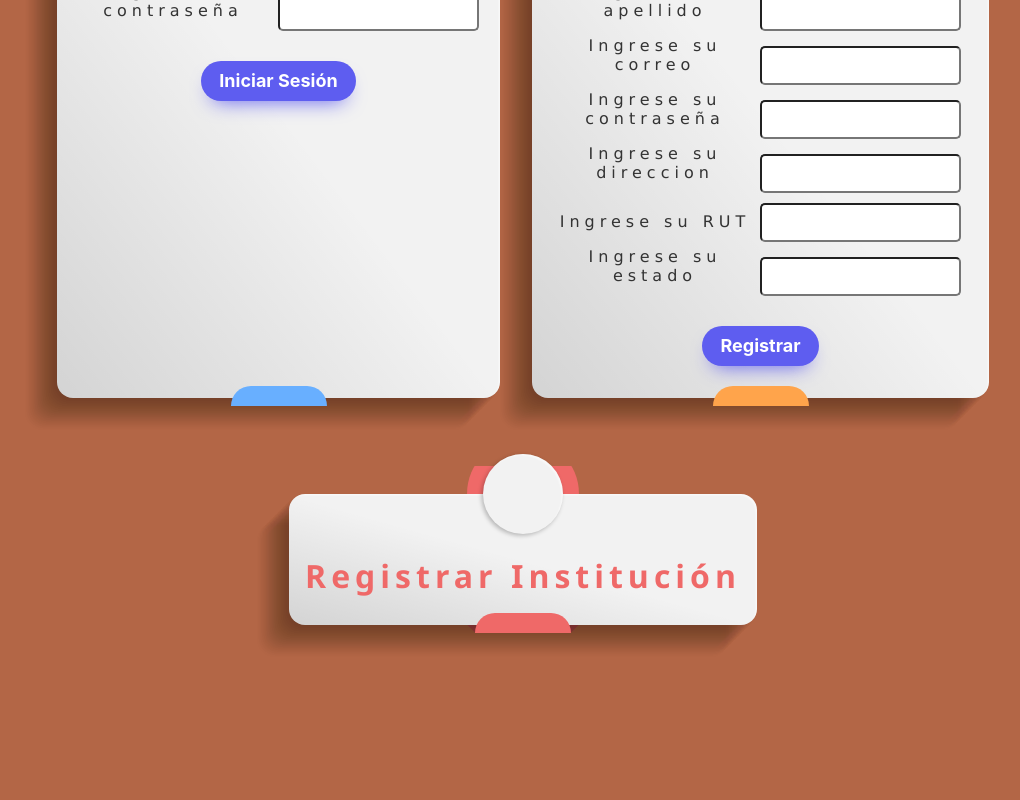
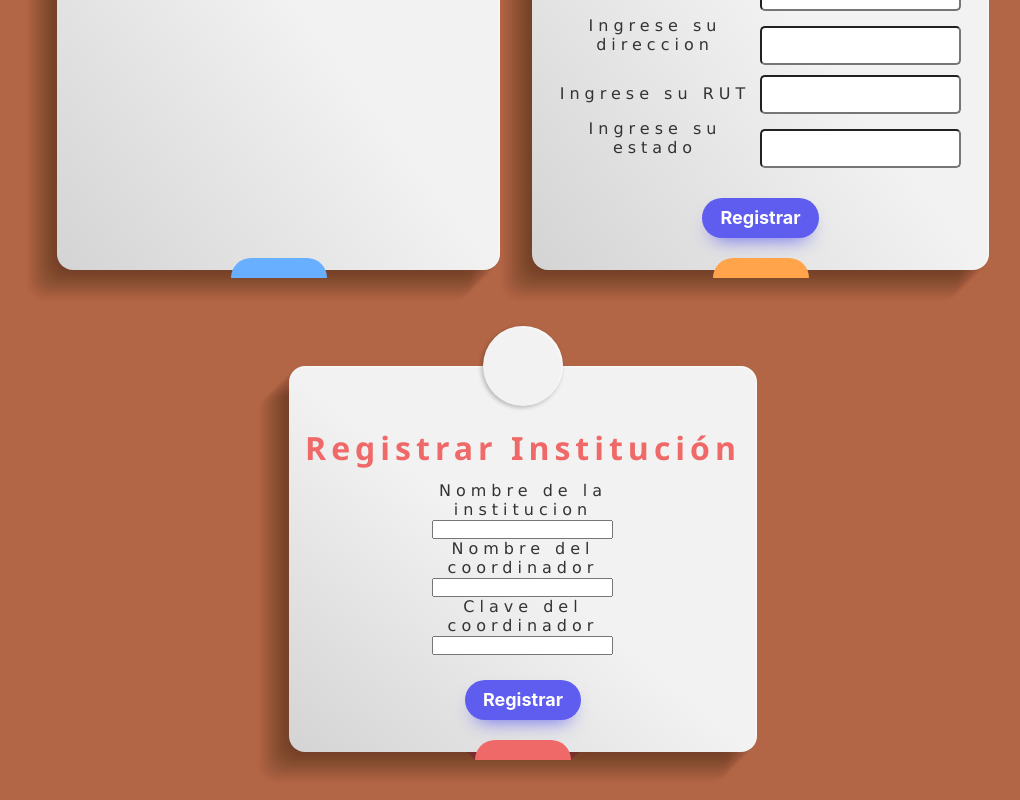
Before and after one commit to NicolasHenriquezT/LabTBD, a Nuxt app in the folder ayni/: page / in a window 1280 px wide. Shown: the part 334-1134 px from the top of the page, without its empty margins (117-1137 px from the left). Before the commit the page ends 1007 px from the top, so only its background shows below. Built offline with nearby package versions, Linux system fonts and the light colour scheme.

Commit message:
Se crea vista para añadir instituciones

```diff
--- a/ayni/assets/styles/main.css
+++ b/ayni/assets/styles/main.css
@@ -53,7 +53,7 @@ ul.ul-cards>li{
     --circle-expand: 1rem;
     --flap-height: 1.25rem;
     --flap-offset: 0.5rem;
-    max-width: 50rem;
+    max-width: 70rem;
     margin-top: calc(var(--circle-size) / 2 + var(--circle-expand));
     margin-bottom: var(--flap-offset);
     background-color: var(--bg-color);
--- a/ayni/components/MainPage.vue
+++ b/ayni/components/MainPage.vue
@@ -61,6 +61,17 @@
         <div class="title">
           Registrar Institución
         </div>
+        <div class="content">
+          <label for="nombre-registroIns">Nombre de la institucion</label><br>
+          <input id="registroIns" v-model="registroIns.nombre" type="text"><br>
+          <label for="coordinador-registroIns">Nombre del coordinador</label><br>
+          <input id="registroIns"  v-model="registroIns.coordinadores" type="text"><br>
+          <label for="claveCoordinador-registroIns">Clave del coordinador</label><br>
+          <input id="registroIns" v-model="registroIns.claves_coordinadores" type="text"><br>
+          <button type="button" class="button-34" @click="RegistrarInstitucion">
+            Registrar
+          </button>
+        </div>
       </li>
     </ul>
   </div>
@@ -76,7 +87,8 @@ export default {
       inicio_sesion: {},
       registro: {},
       voluntarios: [],
-      instituciones: []
+      instituciones: [],
+      registroIns: {}
     }
   },
   methods: {
@@ -173,7 +185,37 @@ export default {
         }
       }
       this.getVoluntarios()
-      console.log(this.voluntarios)
+    },
+
+    async RegistrarInstitucion() {
+      // Se debe verificar que la institucion a agregar no se encuentre registrada.
+      let flag = 0;
+      let num = 0;
+      this.getInstituciones()
+      num = this.instituciones.length
+      this.registroIns.id = num + 1
+
+      this.instituciones.forEach((institucion) => {
+        if (institucion.nombre === this.registroIns.nombre) {
+          flag = 1
+          alert('El nombre de la institucion ya se encuentra registrado')
+        }
+      })
+      if (flag === 0) {
+        try {
+          await this.$axios
+            .post('http://localhost:8080/nueva-institucion', this.registroIns)
+            .then(res => res.data)
+            .catch(res => res)
+          alert('Institucion registrada correctamente')
+        } catch (error) {
+          alert('Error al conectar con el servidor')
+          return error
+        }
+      }
+      this.getInstituciones()
+      console.log(this.registroIns)
+
     }
   }
 }
```
Also changed, not shown: 2 other files (tests, documents, lock files or other folders).
